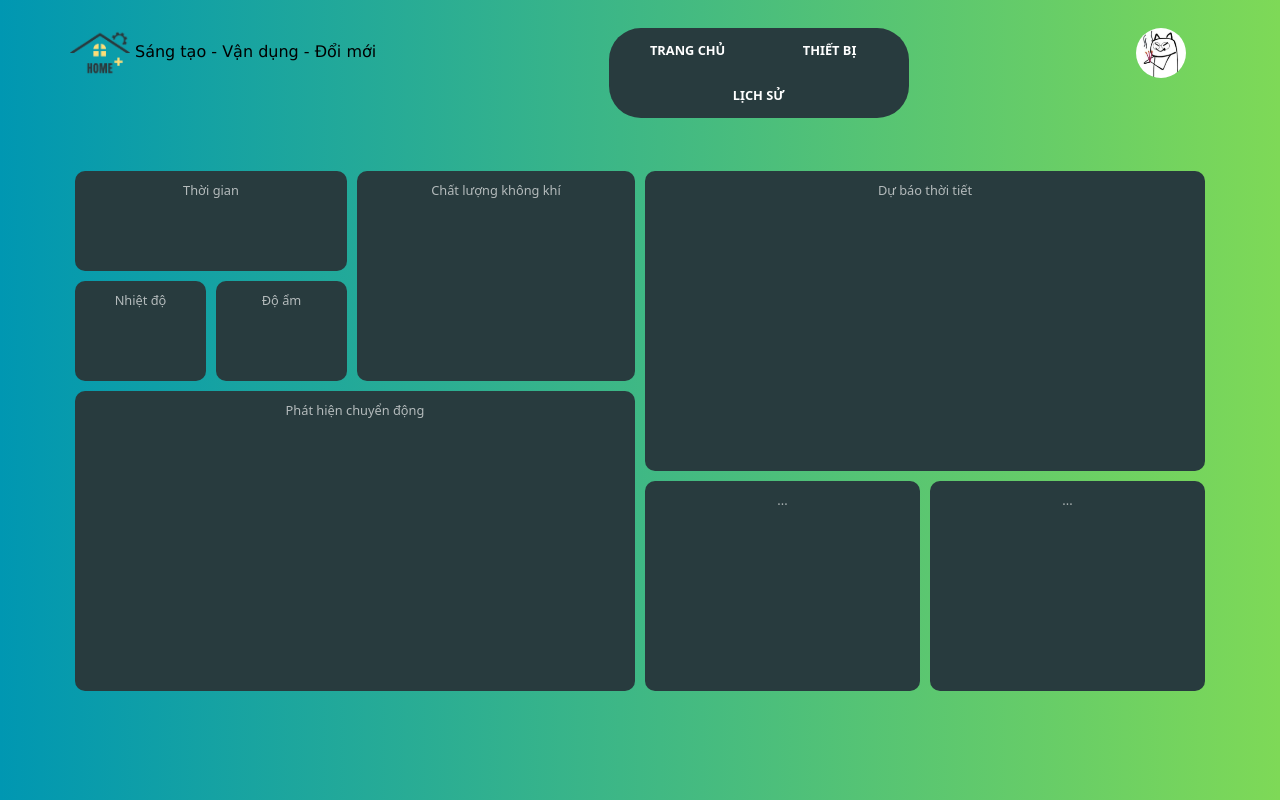
After one commit to hoangbaokhanh1511/Smart-Home-Website, a Flask app: template templates/home.html in a window 1280 px wide. The commit adds this page. Run offline with Flask 3, Linux system fonts and the light colour scheme; the template is opened without the code that fills it, so the values that code supplies are empty.

Commit message:
layout home.html

```diff
--- a/app.py
+++ b/app.py
@@ -151,12 +151,6 @@ def user_dashboard():
         username = session['username']
         start = 0
         end = 0
-<<<<<<< HEAD
-
-        if History_Pir.query.count() > 0:
-            start = History_Pir.query.first().timestamp.date()
-            end = History_Pir.query.order_by(History_Pir.timestamp.desc()).first().timestamp.date()
-=======
         if History_Pir.query.count() > 0:
 
             start = History_Pir.query.first().timestamp.date()
@@ -180,7 +174,6 @@ def user_dashboard():
             for index, data in enumerate(all_pir, start=1):
                 data._id = index
             db.session.commit()
->>>>>>> backend
 
         if 'username' in session:
             return render_template('userpage.html', username=username, start=start, end=end)
@@ -495,9 +488,5 @@ def get_weather_for_five_days():
 if __name__ == '__main__':
     with app.app_context():
         db.create_all()
-<<<<<<< HEAD
-    app.run(debug=True, host='0.0.0.0')
-=======
 
     app.run(debug=True, host='0.0.0.0')
->>>>>>> backend
--- a/boot.py
+++ b/boot.py
@@ -14,8 +14,8 @@ import gc
 
 gc.collect()
 
-ssid = 'Dao Ngan'
-password = '0108675083'
+ssid = 'dangky3G'
+password = 'moinoixong'
 
 sta = network.WLAN(network.STA_IF)
 sta.active(True)
--- /dev/null
+++ b/static/styles/home.css
@@ -0,0 +1,74 @@
+body{
+    background: linear-gradient(to right, #0097b2, #7ed957);
+    padding: 20px;
+}
+
+.section{
+    background:#283b3e ;
+    border-radius: 10px;
+    width: fit-content;
+    min-height:100px;
+    height: auto;
+    margin: 5px;
+    padding: 10px;
+}
+
+.logo img{
+    width: 60px;
+    padding: 0;
+}
+
+.logo p{
+    margin: 0;
+    padding: 0;
+    padding-left: 5px;
+    font-family: Verdana, Geneva, Tahoma, sans-serif;
+}
+
+.smartbar{
+    background: #283b3e;
+    border-radius: 10px;
+    height: fit-content;
+    padding-left: 20px;
+    padding-right: 20px;
+    max-width: 300px;
+    margin-left: 5px;
+}
+
+.smartbar a{
+    text-decoration: none;
+    font-size: 80%;
+    text-decoration-color: aliceblue;
+}
+
+.smartbar p{
+    color: white;
+    text-align: center;
+    width: max-content;
+    padding: 5px 10px 5px 10px;
+    margin: 0;
+    font-weight: bolder;
+    border-radius: 20px;
+
+}
+
+.smartbar p:hover{
+    background-color: rgba(255, 255, 255, 0.319);
+}
+
+.main{
+    margin-top: 40px;
+}
+
+.navbar button{
+    border-radius: 100%;
+    color: white;
+    background-color: #283b3e;
+    width: 50px;
+    height: 50px;
+}
+
+.main p{
+    color: rgba(255, 255, 255, 0.652);
+    font-size: 80%;
+}
--- /dev/null
+++ b/templates/home.html
@@ -0,0 +1,120 @@
+<!DOCTYPE html>
+<html lang="en">
+
+<head>
+    <meta charset="UTF-8">
+    <meta name="viewport" content="width=device-width, initial-scale=1.0">
+    <link rel="icon" href="/static/images/newLogo-darkbg.png">
+    <link href="https://cdn.jsdelivr.net/npm/bootstrap@5.3.3/dist/css/bootstrap.min.css" rel="stylesheet"
+        integrity="sha384-QWTKZyjpPEjISv5WaRU9OFeRpok6YctnYmDr5pNlyT2bRjXh0JMhjY6hW+ALEwIH" crossorigin="anonymous">
+    <script src="https://cdn.jsdelivr.net/npm/bootstrap@5.3.3/dist/js/bootstrap.bundle.min.js"
+        integrity="sha384-YvpcrYf0tY3lHB60NNkmXc5s9fDVZLESaAA55NDzOxhy9GkcIdslK1eN7N6jIeHz"
+        crossorigin="anonymous"></script>
+    <link rel="stylesheet" href="/static/styles/home.css">
+    <title>Device</title>
+</head>
+
+<body>
+    <!-- Logo & navbar & account -->
+    <div class="container navbar navbar-expand-md ">
+        <div class="row d-flex justify-content-between w-100">
+            <!-- logo -->
+            <div class="logo  col-auto">
+                <span class="d-flex align-items-center">
+                    <a href="/templates/home.html"><img src="/static/images/newLogo.png" alt=""></a>
+                    <a href="#" class="text-black p-0 m-0 text-decoration-none d-md-block d-none">
+                        <p>Sáng tạo - Vận dụng - Đổi mới </p>
+                    </a>
+                </span>
+            </div>
+
+            <!-- Account  -->
+            <div class="col-auto order-md-3 account">
+                <a href="#"><img src="/static/images/avt.jpg" class="img-fluid" alt=""
+                        style="width: 50px; height: 50px; border-radius: 100%;"></a>
+            </div>
+            <!-- button navbar -->
+            <button class="navbar-toggler  " type="button" data-bs-toggle="collapse" data-bs-target="#nav"
+                aria-controls="navbarNav" aria-expanded="false" aria-label="Toggle navigation">
+                <svg xmlns="http://www.w3.org/2000/svg" width="16" height="16" fill="currentColor"
+                    class="bi bi-three-dots" viewBox="0 0 16 16">
+                    <path
+                        d="M3 9.5a1.5 1.5 0 1 1 0-3 1.5 1.5 0 0 1 0 3m5 0a1.5 1.5 0 1 1 0-3 1.5 1.5 0 0 1 0 3m5 0a1.5 1.5 0 1 1 0-3 1.5 1.5 0 0 1 0 3" />
+                </svg>
+            </button>
+            <!-- navbar -->
+            <div class="collapse navbar-collapse smartbar rounded-5" id="nav">
+                <ul class="row navbar-nav d-flex justify-content-around ">
+                    <li class="col nav-link"><a href="/templates/home.html"  class="d-flex justify-content-md-center">
+                            <p>TRANG CHỦ</p>
+                        </a></li>
+                    <li class="col nav-link"><a href="#" class="d-flex justify-content-md-center">
+                            <p>THIẾT BỊ</p>
+                        </a></li>
+                    <li class="col nav-link"><a href="#" class="d-flex justify-content-md-center">
+                            <p>LỊCH SỬ</p>
+                        </a></li>
+                </ul>
+            </div>
+
+
+        </div>
+    </div>
+    <!-- Main content -->
+    <div class="container text-center text-white main">
+        <div class="row d-flex align-items-stretch">
+            <!-- Main-left content -->
+            <div class="col-md-6 col-12 main-left">
+                <!-- Nửa trên trái -->
+                <div class="row text-center text-white">
+                    <!-- Time & Humi & Temp -->
+                    <div class="col">
+                        <div class="row d-flex ">
+                            <div class="section col">
+                                <p>Thời gian</p>
+                            </div>
+                        </div>
+                        <div class="row d-flex justify-content-between">
+                            <div class="section col">
+                                <p>Nhiệt độ</p>
+                            </div>
+                            <div class="section col">
+                                <p>Độ ẩm</p>
+                            </div>
+                        </div>
+                    </div>
+                    <!-- Chất lượng kk -->
+                    <div class="col section">
+                        <p>Chất lượng không khí</p>
+                    </div>
+                </div>
+                <!-- Nửa dưới trái - CHUYỂN ĐỘNG -->
+                <div class="row text-center text-white">
+                    <div class="col section" style="min-height: 300px;">
+                        <p>Phát hiện chuyển động</p>
+                    </div>
+                </div>
+            </div>
+            <!-- Main-right content -->
+            <div class="col-md-6 col-12 main-right d-flex flex-column align-items-stretch">
+                <!-- Nửa trên phải - DỰ BÁO THỜI TIẾT -->
+                <div class="row">
+                    <div class="col section" style="height: 300px;">
+                        <p>Dự báo thời tiết</p>
+                    </div>
+                </div>
+                <!-- Nửa dưới phải -->
+                <div class="row align-self-stretch">
+                    <div class="col section" style="height: 210px;">
+                        <p>...</p>
+                    </div>
+                    <div class="col section">
+                        <p>...</p>
+                    </div>
+                </div>
+            </div>
+        </div>
+    </div>
+</body>
+
+</html>
```
Also changed, not shown: templates/css/site.css (deleted, +0 -110 lines), templates/index.html (deleted, +0 -109 lines), templates/login.html (+6 -5 lines), templates/signup.html (+6 -5 lines), instance/pendingUsers.sqlite3, static/images/avt.jpg (added), static/images/newLogo-darkbg.png (added), static/images/newLogo.png (added), templates/image/module-icon.jpg (deleted).
